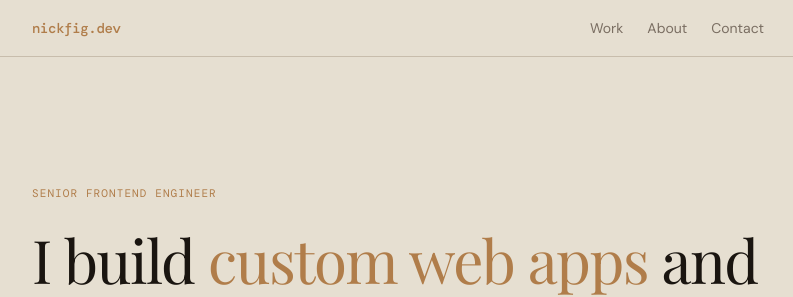
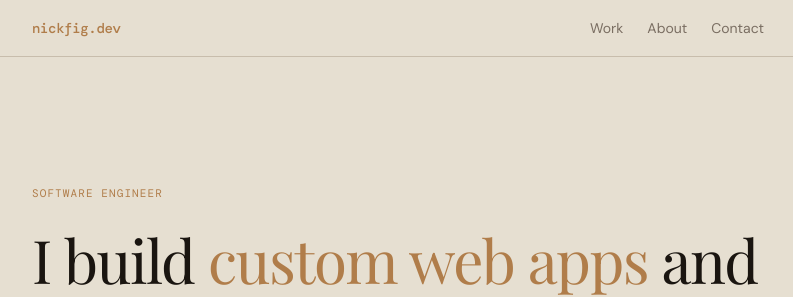
Before and after one commit to njf2125/freelance-site, a Next.js app: page / in a window 1280 px wide. Shown: the top 297 px of the page, without its empty margins (242-1035 px from the left). Built offline with nearby package versions, Linux system fonts and the light colour scheme; a web font is replaced by a local one.

Commit message:
content: remove senior frontend engineer references

```diff
--- a/src/app/layout.tsx
+++ b/src/app/layout.tsx
@@ -24,7 +24,7 @@ const dmMono = DM_Mono({
 });
 
 export const metadata: Metadata = {
-  title: "nickfig.dev — Freelance Frontend Engineer",
+  title: "nickfig.dev — Software Engineer",
   description:
     "I build custom web apps and dashboards for teams that have outgrown their off-the-shelf tools.",
 };
--- a/src/app/page.tsx
+++ b/src/app/page.tsx
@@ -32,7 +32,7 @@ export default function Home() {
       {/* Hero */}
       <section className="py-24 sm:py-32 border-b border-[var(--border)]">
         <p className="font-mono text-[11px] uppercase tracking-widest text-[var(--accent)] mb-6">
-          Senior Frontend Engineer
+          Software Engineer
         </p>
         <h1 className="font-display text-5xl sm:text-6xl font-normal leading-[1.1] text-[var(--text)] tracking-tight [&>em]:text-[var(--accent)] [&>em]:italic [&>em]:not-italic">
           I build <em>custom web apps</em> and dashboards for teams that have outgrown
```
